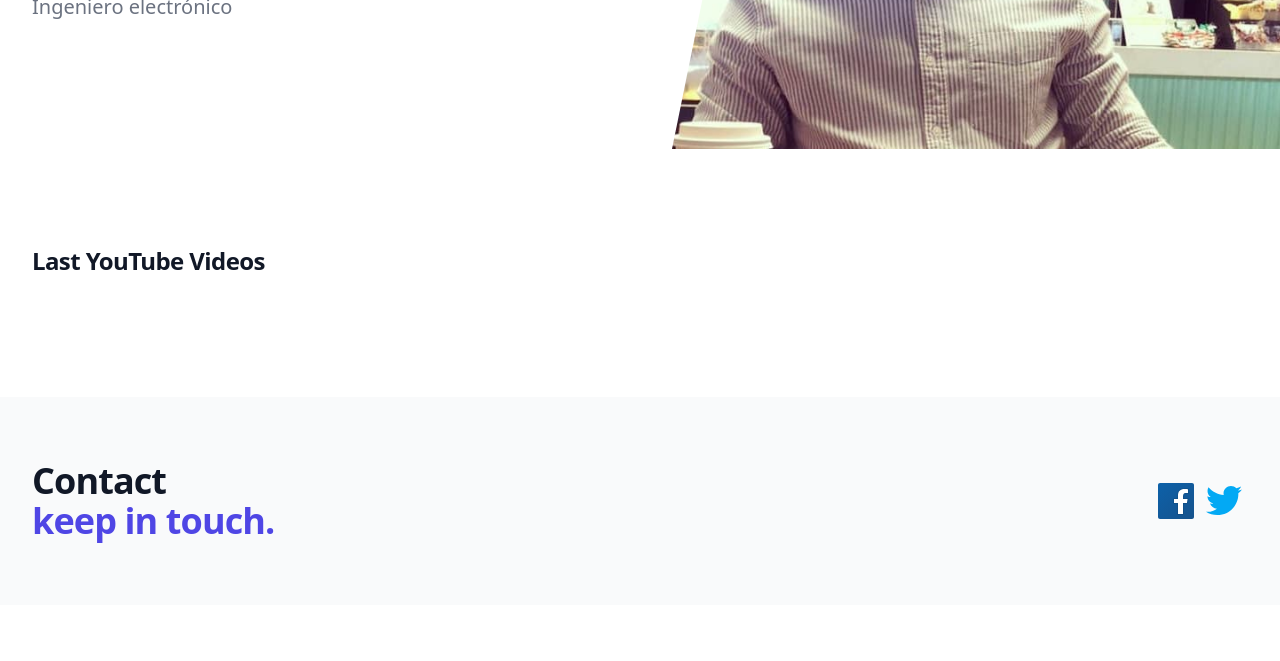
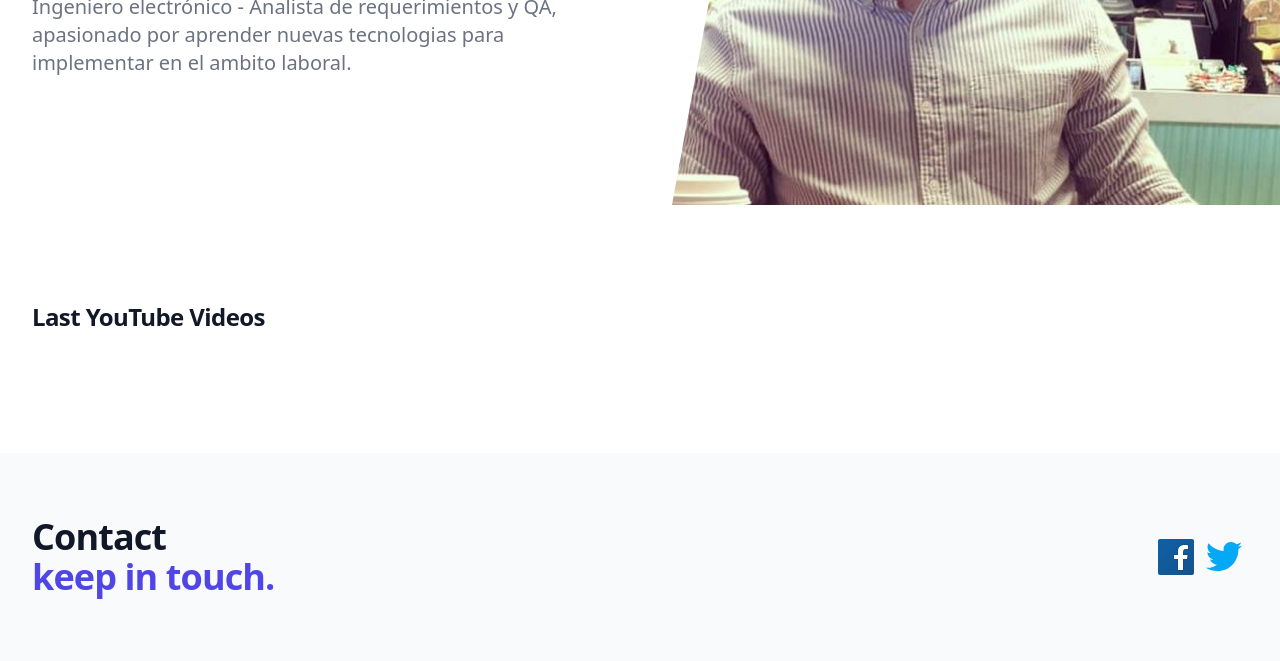
Before and after one commit to manuelrstrp/projetc-async-landing, a website: page src/index.html in a window 1280 px wide. Shown: the part 323-984 px from the top of the page. Before the commit the page ends 928 px from the top, so only its background shows below. Drawn offline with nearby package versions, Linux system fonts and the light colour scheme; no server answers.

Commit message:
Extender presentacion de mi perfil en pagina web

```diff
--- a/src/index.html
+++ b/src/index.html
@@ -42,9 +42,9 @@
               <span class="block xl:inline">Manuel Restrepo</span>
               <span class="block text-indigo-600 xl:inline">@Manuelrstrp</span>
             </h1>
-            <p
-              class="mt-3 text-base text-gray-500 sm:mt-5 sm:text-lg sm:max-w-xl sm:mx-auto md:mt-5 md:text-xl lg:mx-0">
-              Ingeniero electrónico</p>
+            <p class="mt-3 text-base text-gray-500 sm:mt-5 sm:text-lg sm:max-w-xl sm:mx-auto md:mt-5 md:text-xl lg:mx-0">
+              Ingeniero electrónico - Analista de requerimientos y QA, apasionado por aprender nuevas tecnologias para implementar en el ambito laboral.
+            </p>
           </div>
         </main>
       </div>
```
